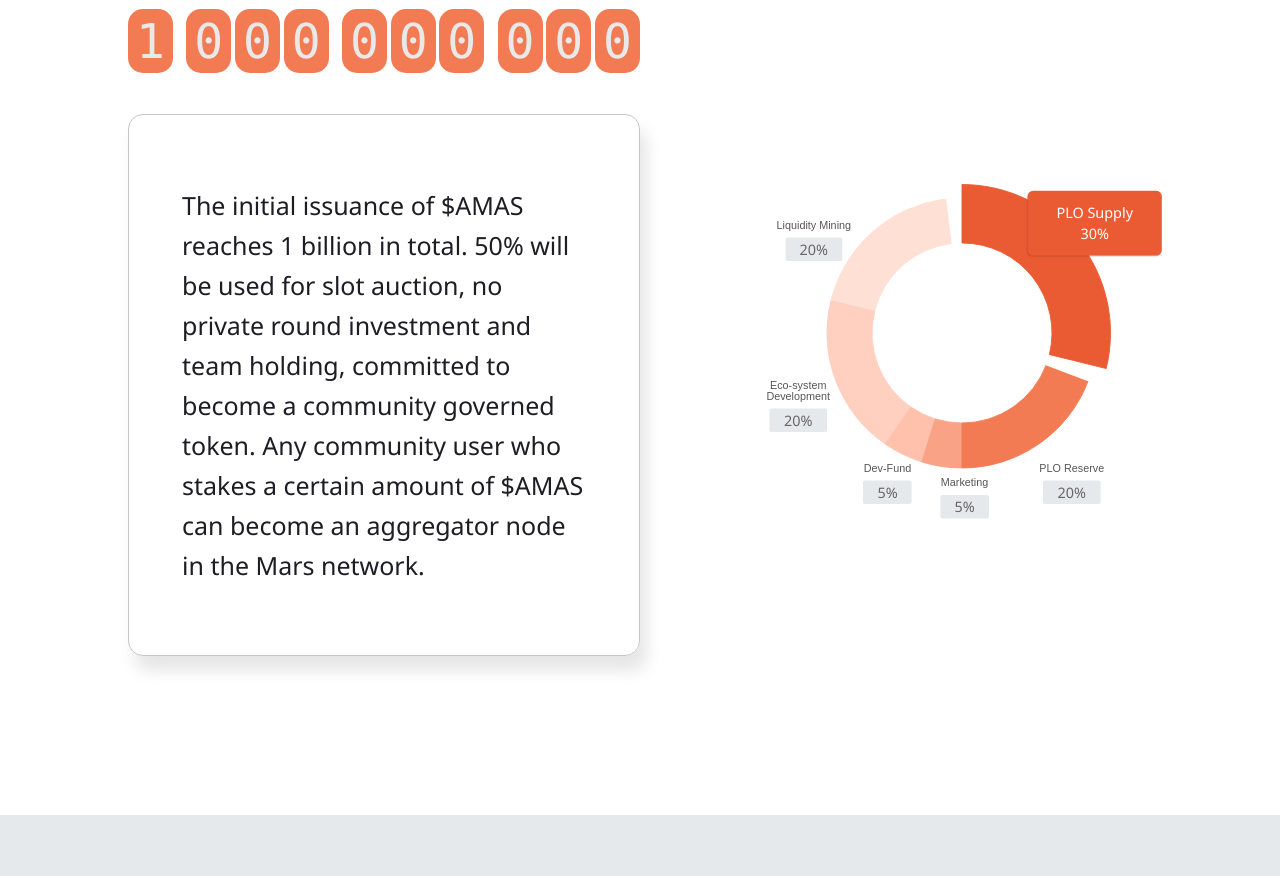
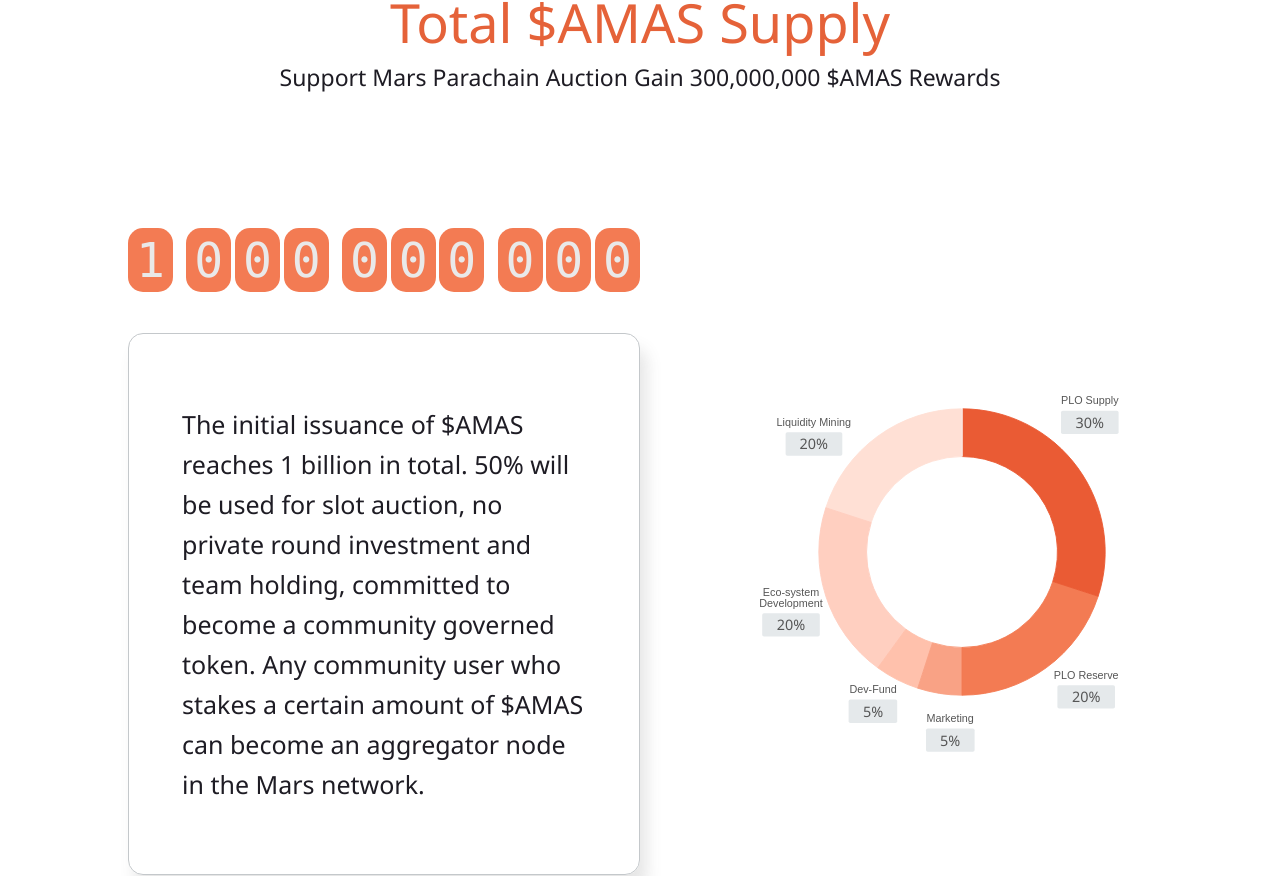
Before and after one commit to ffw0223/website2021, a React (Create React App) app: page / in a window 1280 px wide. Shown: the part 1208-2084 px from the top of the page. Built offline with nearby package versions, Linux system fonts and the light colour scheme.

Commit message:
updated some styles, and added the functions of event handle for the radial chart.

```diff
--- a/src/head/index.tsx
+++ b/src/head/index.tsx
@@ -262,10 +262,16 @@ function Head() {
 
                 <div id="animatePlayer" className="illustration" />
 
-                <div className="floatBlock">
-                  <img src="/images/thumb1.png" height="190px" />
+                <div style={{
+                  width: "100%",
+                  display: "flex",
+                  justifyContent: "center"
+                }}>
+                  <div className="floatBlock">
+                    <img src="/images/thumb1.png" height="190px" />
 
-                  <div>{t("aboutMars")}</div>
+                    <div>{t("aboutMars")}</div>
+                  </div>
                 </div>
               </div>
             </div>
--- a/src/head/style.scss
+++ b/src/head/style.scss
@@ -199,19 +199,19 @@
       // background-repeat: no-r
       margin: 0 auto;
       // width: 1920px;
-      // height: 1260px;
+      height: 1019px;
       text-align: left;
 
       .head-warp {
         position: relative;
         max-width: 1680px;
         margin: 0 auto;
+        height: 100%;
 
         .illustration {
           position: absolute;
-          width: 500px;
-          height: 500px;
-          top: 150px;
+          width: 60%;
+          top: 270px;
           right: 0;
           z-index: 0;
         }
@@ -221,7 +221,7 @@
           // padding-top: 338px;
           // width: 922px;
           // height: 144px;
-          height: 100vh;
+          height: 100%;
           display: flex;
           flex-direction: column;
           justify-content: center;
@@ -231,7 +231,7 @@
 
           .content {
             z-index: 100;
-            width: 60%;
+            width: 650px;
             font-size: 36px;
             font-weight: bold;
             line-height: 48px;
@@ -263,7 +263,7 @@
             border-radius: 17px;
             position: absolute;
             max-width: 80%;
-            top: 600px;
+            top: 925px;
             z-index: 200;
             font-size: 25px;
             font-family: "Segoe UI", Tahoma, Geneva, Verdana, sans-serif;
@@ -597,7 +597,12 @@
               width: 100%;
               font-weight: bold;
               text-align: center;
-              margin-top: 10rem;
+              margin-top: -10rem;
+              font-size: 25px;
+            }
+
+            .button {
+              font-size: 1rem;
             }
 
             .floatBlock {
--- a/src/views/reference/Reference.module.scss
+++ b/src/views/reference/Reference.module.scss
@@ -25,7 +25,7 @@
 		justify-content: space-between;
 		align-items: center;
 		margin-top: 122px;
-		// width: 80%;
+		width: 90%;
 		column-gap: 1rem;
 
 		.buttonBlock {
--- a/src/views/supply/Supply.js
+++ b/src/views/supply/Supply.js
@@ -1,21 +1,47 @@
 import { useTranslation } from "react-i18next";
 import styles from "./Supply.module.scss";
-import { RadialChart } from 'react-vis';
+import { RadialChart, Hint } from 'react-vis';
 import '../../../node_modules/react-vis/dist/style.css';
+import { useState } from "react";
+
+const initData = [
+	{ theta: 6, angle: 0, radius: 3.3, innerRadius: 2 },
+	{ theta: 0, angle: 30, radius: 3, innerRadius: 2, label: "PLOSupply", subLabel: "30%", right: "-2rem", top: "0rem", c: "#EA5B34", textColor: "#ffffff" },
+	{ theta: 1, angle: 20, radius: 3, innerRadius: 2, label: "PLOReserve", subLabel: "20%", right: "-2rem", bottom: "0rem", c: "#F37B53", textColor: "#ffffff" },
+	{ theta: 2, angle: 5, radius: 3, innerRadius: 2, label: "marketing", subLabel: "5%", right: "8rem", bottom: "-3rem", c: "#F9A285", textColor: "#ffffff" },
+	{ theta: 3, angle: 5, radius: 3, innerRadius: 2, label: "devFund", subLabel: "5%", left: "1rem", bottom: "-1rem", c: "#FFC1AC", textColor: "#565656" },
+	{ theta: 4, angle: 20, radius: 3, innerRadius: 2, label: "ecoSystemDevelopment", subLabel: "20%", left: "-6rem", bottom: "5rem", c: "#FFCFC0", textColor: "#565656" },
+	{ theta: 5, angle: 20, radius: 3, innerRadius: 2, label: "liquidityMining", subLabel: "20%", left: "-4rem", top: "1.5rem", c: "#FFE0D5", textColor: "#565656" }
+];
 
 const Supply = props => {
 	const { t } = useTranslation();
 	const theNumber = "1000000000";
-	const myData = [
-		{ angle: 30, radius: 3.3, innerRadius: 2 },
-		{ angle: 2, radius: 3.5, innerRadius: 2 },
-		{ angle: 20, radius: 3, innerRadius: 2 },
-		{ angle: 5, radius: 3, innerRadius: 2 },
-		{ angle: 5, radius: 3, innerRadius: 2 },
-		{ angle: 20, radius: 3, innerRadius: 2 },
-		{ angle: 20, radius: 3, innerRadius: 2 },
-		{ angle: 2, radius: 3.5, innerRadius: 2 },
-	];
+	const [data, setData] = useState(initData)
+	const [currentData, setCurrentData] = useState(null);
+	const [currentDataIndex, setCurrentDataIndex] = useState(-1);
+
+	const handleMouseOver = value => {
+		const theta = value.theta;
+		const theData = initData.find((data, index) => {
+			if (data.theta === theta && data.theta !== 6) {
+				setCurrentDataIndex(index);
+				return true;
+			} else {
+				return false;
+			}
+		});
+		theData.radius = 3.3;
+		setCurrentData(theData);
+		setData([...initData]);
+	}
+
+	const handleMouseOut = () => {
+		currentData.radius = 3;
+		setData([...initData]);
+		setCurrentDataIndex(-1);
+		setCurrentData(null);
+	}
 
 	return (<section className={styles.supplyLayout} id="supply">
 		<h2>{t("supplyTitle")}</h2>
@@ -35,62 +61,41 @@ const Supply = props => {
 				position: "relative"
 			}}>
 				<RadialChart
-					data={myData}
+					data={initData}
 					width={380}
 					height={380}
-					showLabels={true}
-					colorRange={['#ffffff', '#EA5B34', '#FFE0D5', "#FFCFC0", "#FFC1AC", "#F9A285", "#F37B53", '#ffffff']} />
+					showLabels={false}
+					colorRange={['#FFE0D5', "#ffffff", "#FFCFC0", "#FFC1AC", "#F9A285", '#F37B53', "#EA5B34"]}
+					onValueMouseOver={handleMouseOver}
+					onSeriesMouseOut={handleMouseOut} />
 
-				<div className={styles.majorLabel} style={{
-					right: "-2rem",
-					top: "2rem"
-				}}>
-					<div>{t("PLOSupply")}</div>
-					<div>30%</div>
-				</div>
+				{data && data.map((d, index) => {
+					if (index === 0) {
+						return;
+					}
 
-				<div className={styles.thinLabel} style={{
-					right: "2rem",
-					bottom: 0
-				}}>
-					<div className={styles.label}>{t("PLOReserve")}</div>
-					<div className={styles.subLabel}>20%</div>
-				</div>
-
-				<div className={styles.thinLabel} style={{
-					right: "10rem",
-					bottom: "-1rem"
-				}}>
-					<div className={styles.label}>{t("marketing")}</div>
-					<div className={styles.subLabel}>5%</div>
-				</div>
-
-				<div className={styles.thinLabel} style={{
-					left: "5rem",
-					bottom: "0rem"
-				}}>
-					<div className={styles.label}>{t("devFund")}</div>
-					<div className={styles.subLabel}>5%</div>
-				</div>
-
-				<div className={styles.thinLabel} style={{
-					left: "-2.5rem",
-					bottom: "5rem"
-				}}>
-					<div className={styles.label}>{t("ecoSystemDevelopment")}</div>
-					<div className={styles.subLabel}>20%</div>
-				</div>
-
-				<div className={styles.thinLabel} style={{
-					left: "-1rem",
-					top: "4rem"
-				}}>
-					<div className={styles.label}>{t("liquidityMining")}</div>
-					<div className={styles.subLabel}>20%</div>
-				</div>
+					return (<div
+						className={styles.thinLabel}
+						style={{
+							left: d.left,
+							bottom: d.bottom,
+							right: d.right,
+							top: d.top,
+							background: index === currentDataIndex ? d.c : "none",
+							boxShadow: index === currentDataIndex ? "0px 1px 1px rgba(135, 41, 0, 1)" : "none",
+							color: index === currentDataIndex ? d.textColor : "#565656"
+						}}>
+						<div className={styles.label}>{t(d.label)}</div>
+						<div
+							className={styles.subLabel}
+							style={{
+								background: index === currentDataIndex ? "none" : "#e5e9eb"
+							}}>{d.subLabel}</div>
+					</div>)
+				})}
 			</div>
 		</div>
-	</section>);
+	</section >);
 };
 
 export default Supply
--- a/src/views/supply/Supply.module.scss
+++ b/src/views/supply/Supply.module.scss
@@ -28,34 +28,22 @@
 		margin-top: 122px;
 		width: 80%;
 
-		.majorLabel {
-			background: #ea5b34;
-			box-shadow: -1px 1px 1px rgba(135, 41, 0, 0.26);
+		.thinLabel {
 			border-radius: 6px;
-			font-size: 1rem;
-			color: white;
+			margin: 0 1rem;
 			padding: 1rem 2rem;
-			display: flex;
-			flex-direction: column;
-			justify-content: center;
-			align-items: center;
-			row-gap: 0.5rem;
-			position: absolute;
-		}
-
-		.thinLabel {
 			font-size: 1rem;
 			display: flex;
 			flex-direction: column;
 			justify-content: center;
 			align-items: center;
-			row-gap: 0.5rem;
+			row-gap: 0.3rem;
 			position: absolute;
 			max-width: 6rem;
+			color: #565656;
 
 			.label {
 				font-family: Arial, Helvetica, sans-serif;
-				color: #565656;
 				font-size: 0.75rem;
 				text-align: center;
 			}
```
